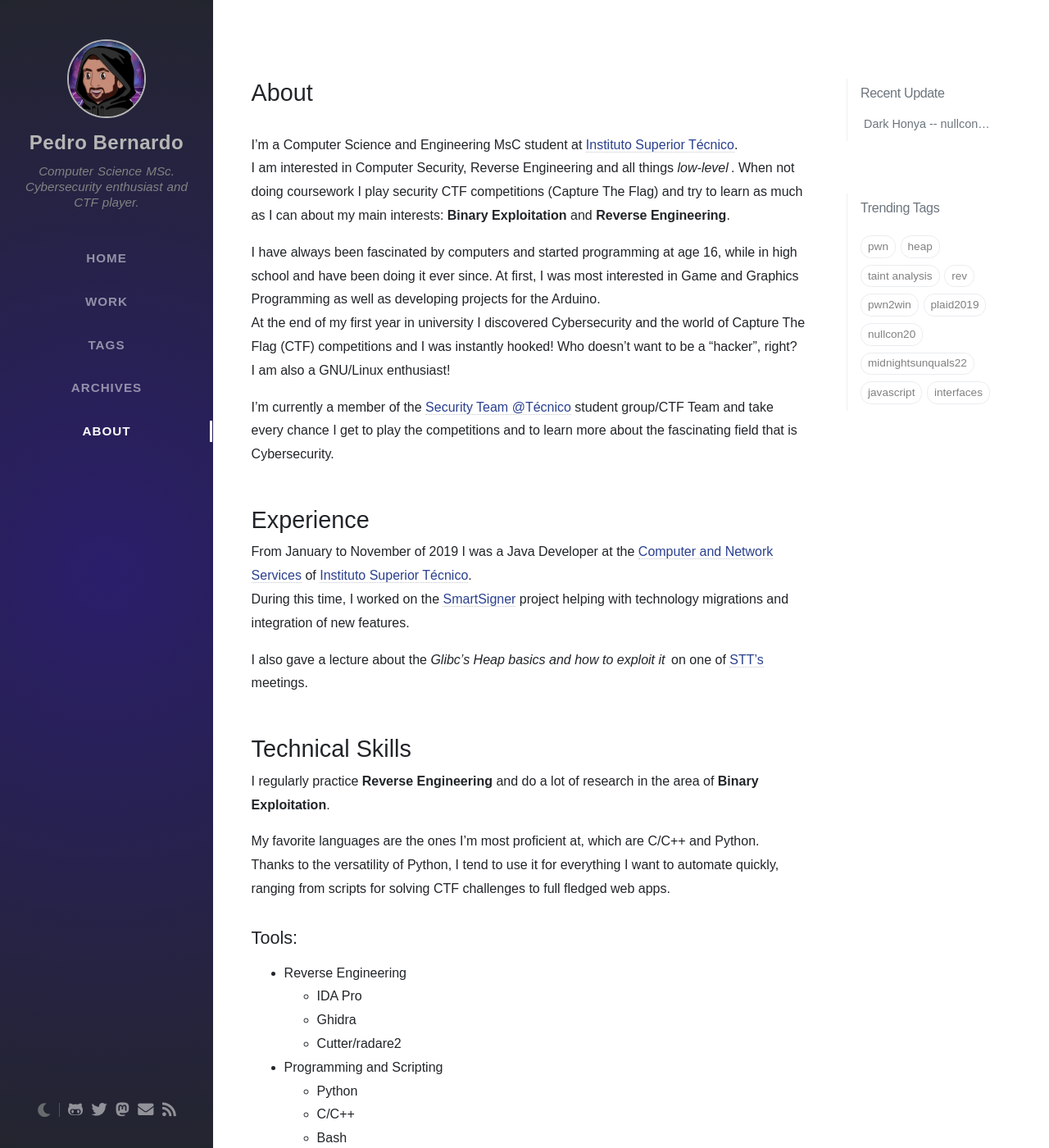
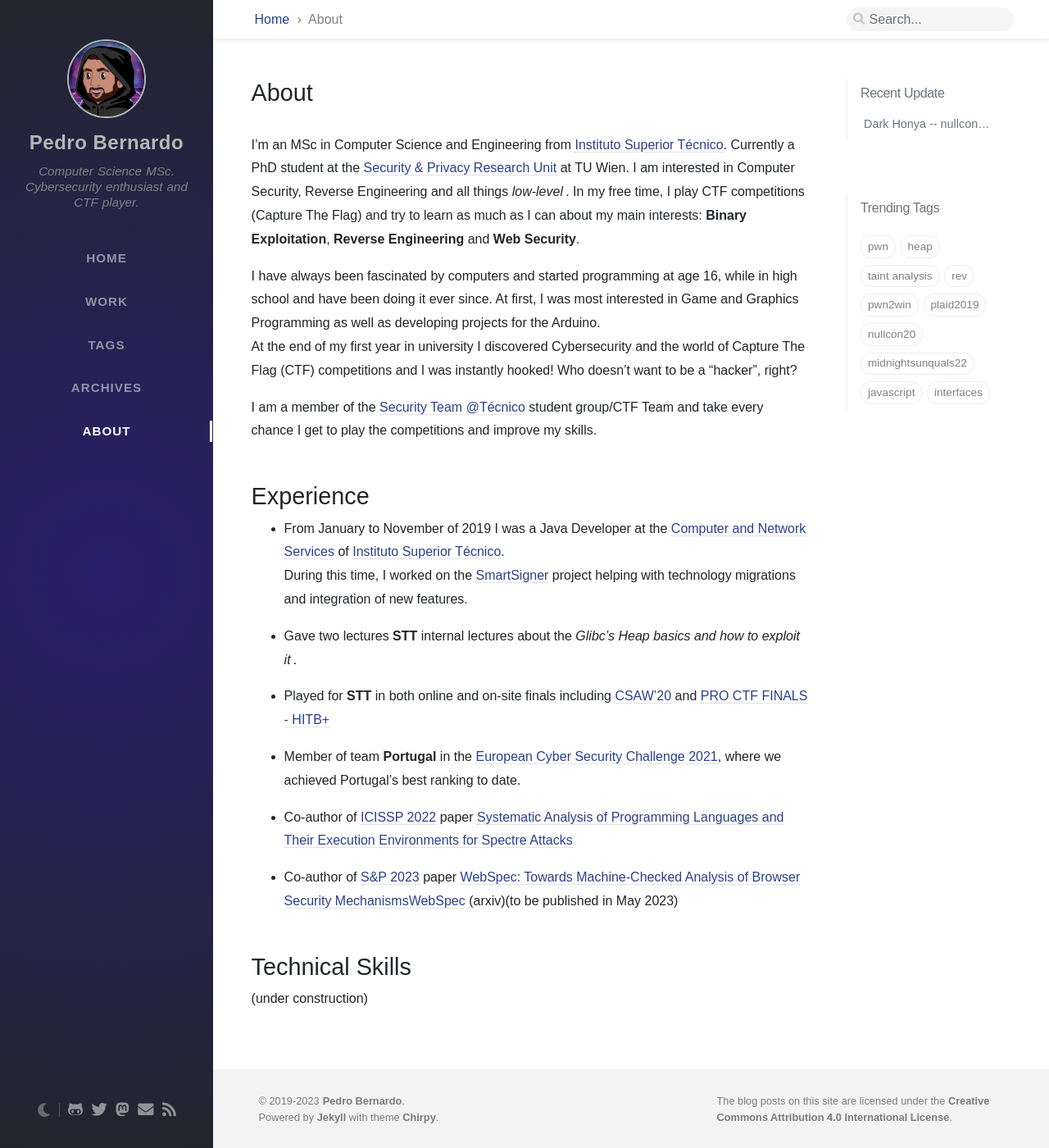
Before and after one commit to Pedro-Bernardo/pedro-bernardo.github.io, a Jekyll site: the page built from tabs/about.md, in a window 1280 px wide and 1400 px high. Shown: the whole window at 82% size. Built offline with Jekyll 4.4.1, drawn with Linux system fonts in a browser that asks for light colours; nearby versions of some CDN libraries; some web fonts are replaced; comment, search, counter and statistics services are not loaded.

Commit message:
update about tab

```diff
--- a/tabs/about.md
+++ b/tabs/about.md
@@ -8,36 +8,28 @@ title: About
 # MIT License
 ---
 
-I'm a Computer Science and Engineering MsC student at [Instituto Superior Técnico](https://tecnico.ulisboa.pt).
-I am interested in Computer Security, Reverse Engineering and all things *low-level*. When not doing coursework I play security CTF competitions (Capture The Flag) and try to learn as much as I can about my main interests: **Binary Exploitation** and **Reverse Engineering**.
+I'm an MSc in Computer Science and Engineering from [Instituto Superior Técnico](https://tecnico.ulisboa.pt). Currently a PhD student at the [Security & Privacy Research Unit](https://secpriv.tuwien.ac.at/) at TU Wien.
+I am interested in Computer Security, Reverse Engineering and all things *low-level*. In my free time, I play CTF competitions (Capture The Flag) and try to learn as much as I can about my main interests: **Binary Exploitation**, **Reverse Engineering** and **Web Security**.
 
 
 I have always been fascinated by computers and started programming at age 16, while in high school and have been doing it ever since. At first, I was most interested in Game and Graphics Programming as well as developing projects for the Arduino.
 At the end of my first year in university I discovered Cybersecurity and the world of Capture The Flag (CTF) competitions and I was instantly hooked! Who doesn't want to be a "hacker", right?
-I am also a GNU/Linux enthusiast!
 
-I'm currently a member of the [Security Team @Técnico]() student group/CTF Team and take every chance I get to play the competitions and to learn more about the fascinating field that is Cybersecurity.
+I am a member of the [Security Team @Técnico]() student group/CTF Team and take every chance I get to play the competitions and improve my skills.
 
 # Experience
-From January to November of 2019 I was a Java Developer at the [Computer and Network Services](https://si.tecnico.ulisboa.pt) of [Instituto Superior Técnico](https://tecnico.ulisboa.pt).
+- From January to November of 2019 I was a Java Developer at the [Computer and Network Services](https://si.tecnico.ulisboa.pt) of [Instituto Superior Técnico](https://tecnico.ulisboa.pt).
 During this time, I worked on the [SmartSigner](https://smartsigner.eu/) project helping with technology migrations and integration of new features.
 
-I also gave a lecture about the *Glibc's Heap basics and how to exploit it* on one of [STT's](https://sectt.github.io/) meetings.
+- Gave two lectures **STT** internal lectures about the *Glibc's Heap basics and how to exploit it*.
+
+- Played for **STT** in both online and on-site finals including [CSAW'20](https://ctftime.org/event/1190) and [PRO CTF FINALS - HITB+](https://ctftime.org/event/1524/)
+
+- Member of team **Portugal** in the [European Cyber Security Challenge 2021](https://ecsc2021.cz/), where we achieved Portugal's best ranking to date.
+
+- Co-author of [ICISSP 2022](https://icissp.scitevents.org/?y=2022) paper [Systematic Analysis of Programming Languages and Their Execution Environments for Spectre Attacks](https://publik.tuwien.ac.at/files/publik_304458.pdf)
+
+- Co-author of [S&P 2023](https://sp2023.ieee-security.org/) paper [WebSpec: Towards Machine-Checked Analysis of Browser Security MechanismsWebSpec ](https://arxiv.org/abs/2201.01649) (arxiv)(to be published in May 2023)
 
 # Technical Skills
-I regularly practice **Reverse Engineering** and do a lot of research in the area of **Binary Exploitation**.
-
-My favorite languages are the ones I'm most proficient at, which are C/C++ and Python.
-Thanks to the versatility of Python, I tend to use it for everything I want to automate quickly, ranging from scripts for solving CTF challenges to full fledged web apps.
-
-## Tools:
-- Reverse Engineering
-    - IDA Pro
-    - Ghidra
-    - Cutter/radare2
-- Programming and Scripting
-    - Python
-    - C/C++
-    - Bash
-    - x86
-    - Java
+(under construction)
```
